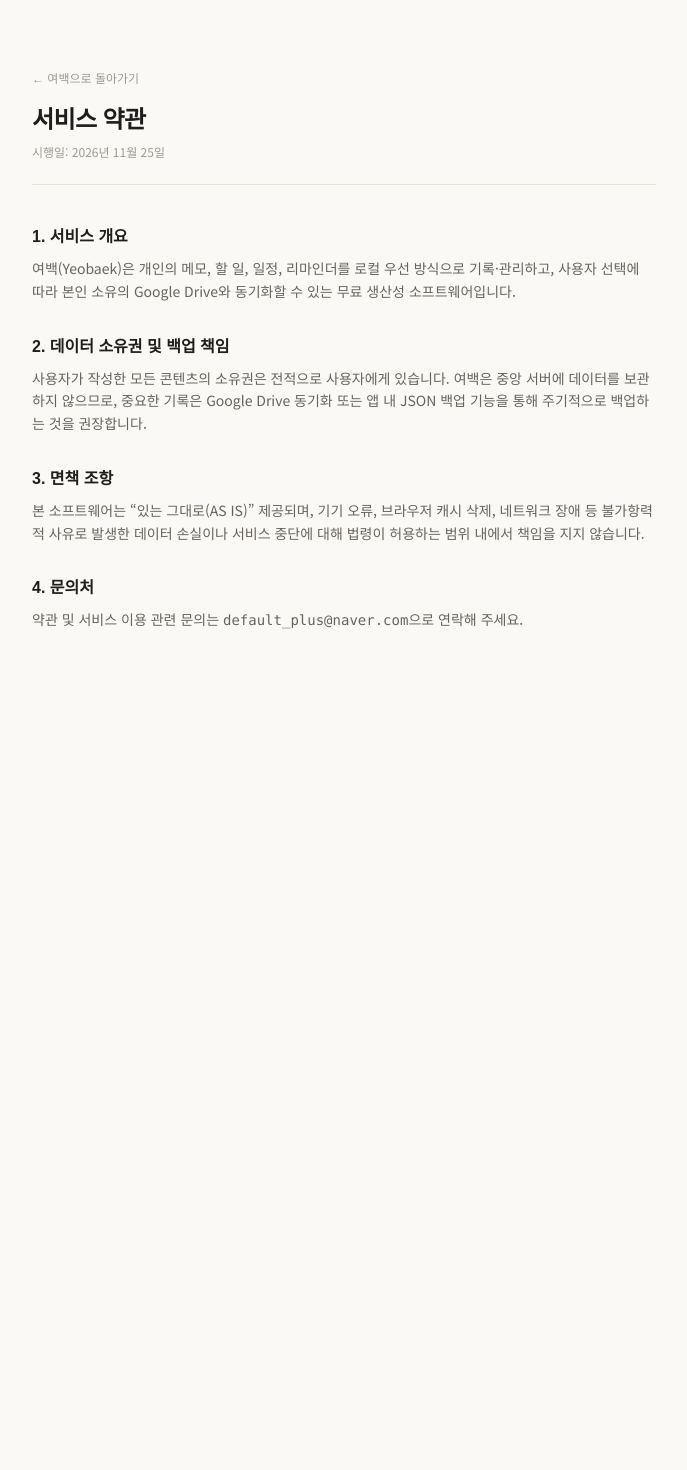
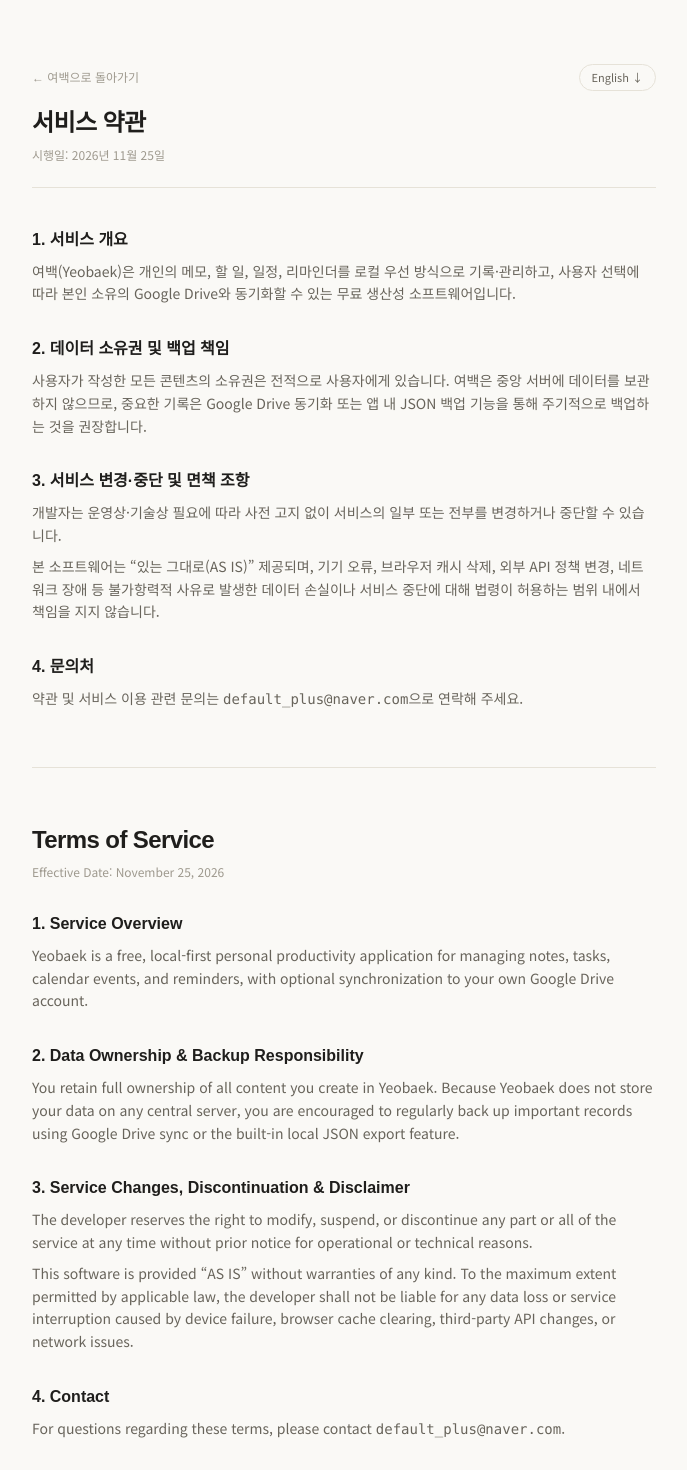
Before and after one commit to Default-Plus/yeobaek, a Next.js app: page /terms in a window 1280 px wide. Shown: the top 1470 px of the page, without its empty margins (296-983 px from the left). Before the commit the page ends 800 px from the top, so only its background shows below. Built offline with nearby package versions, Linux system fonts and the light colour scheme; a web font is replaced by a local one.

Commit message:
docs: add service discontinuation clause and English versions to Privacy & Terms pages

```diff
--- a/src/app/privacy/page.tsx
+++ b/src/app/privacy/page.tsx
@@ -2,26 +2,35 @@ import Link from 'next/link';
 import type { Metadata } from 'next';
 
 export const metadata: Metadata = {
-  title: '개인정보처리방침 — 여백 (Yeobaek)',
-  description: '여백(Yeobaek) 서비스의 개인정보처리방침',
+  title: '개인정보처리방침 / Privacy Policy — 여백 (Yeobaek)',
+  description: '여백(Yeobaek) 서비스의 개인정보처리방침 (Privacy Policy)',
 };
 
 export default function PrivacyPage() {
   return (
     <main className="mx-auto max-w-2xl px-6 py-16 text-ink">
       <div className="mb-10 border-b border-hairline pb-6">
+        <div className="flex items-center justify-between gap-4">
           <Link
             href="/"
             className="text-xs text-ink-muted transition-colors hover:text-ink"
           >
             ← 여백으로 돌아가기
           </Link>
+          <a
+            href="#english"
+            className="rounded-full border border-hairline px-3 py-1 text-[11px] text-ink-secondary transition-colors hover:border-ink-secondary hover:text-ink"
+          >
+            English ↓
+          </a>
+        </div>
         <h1 className="mt-4 font-serif text-2xl font-bold tracking-tight">
           개인정보처리방침
         </h1>
         <p className="mt-2 text-xs text-ink-muted">시행일: 2026년 11월 25일</p>
       </div>
 
+      {/* Korean Version */}
       <article className="space-y-8 text-sm leading-relaxed text-ink-secondary">
         <section className="space-y-2">
           <h2 className="font-serif text-base font-bold text-ink">1. 기본 원칙 (Local-First)</h2>
@@ -74,6 +83,86 @@ export default function PrivacyPage() {
           </p>
         </section>
       </article>
+
+      {/* English Version (for Google OAuth Verification & International Users) */}
+      <hr className="my-14 border-hairline" />
+
+      <section id="english" className="scroll-mt-10">
+        <div className="mb-8">
+          <h2 className="font-serif text-2xl font-bold tracking-tight text-ink">
+            Privacy Policy
+          </h2>
+          <p className="mt-2 text-xs text-ink-muted">Effective Date: November 25, 2026</p>
+        </div>
+
+        <article className="space-y-8 text-sm leading-relaxed text-ink-secondary">
+          <section className="space-y-2">
+            <h3 className="font-serif text-base font-bold text-ink">
+              1. Local-First Principle &amp; Zero Developer Collection
+            </h3>
+            <p>
+              Yeobaek is a local-first personal productivity application that operates without a
+              central developer backend server. All stories, notes, tasks, schedules, and reminders
+              you create are stored directly in your device&apos;s local storage (IndexedDB). We do
+              not collect, store, track, or sell your personal data on any developer-owned servers.
+            </p>
+          </section>
+
+          <section className="space-y-2">
+            <h3 className="font-serif text-base font-bold text-ink">
+              2. Google Sign-In &amp; Google Drive API Usage
+            </h3>
+            <p>
+              If you optionally connect your Google account for cross-device synchronization,
+              Yeobaek requests only the minimum required OAuth 2.0 scopes:
+            </p>
+            <ul className="list-disc space-y-1 pl-5">
+              <li>
+                <code>https://www.googleapis.com/auth/drive.appdata</code>: Used solely to read and
+                write Yeobaek&apos;s own sync JSON files inside your private hidden Google Drive{' '}
+                <code>appDataFolder</code>. Yeobaek never accesses, reads, or modifies any other
+                files in your Google Drive.
+              </li>
+              <li>
+                <code>userinfo.email</code> and <code>userinfo.profile</code>: Used solely to
+                display your signed-in account name and email inside the app&apos;s sync settings.
+              </li>
+            </ul>
+            <p>
+              Yeobaek&apos;s use and transfer to any other app of information received from Google
+              APIs will adhere to the{' '}
+              <a
+                href="https://developers.google.com/terms/api-services-user-data-policy"
+                target="_blank"
+                rel="noopener noreferrer"
+                className="underline underline-offset-2 hover:text-ink"
+              >
+                Google API Services User Data Policy
+              </a>
+              , including the Limited Use requirements.
+            </p>
+          </section>
+
+          <section className="space-y-2">
+            <h3 className="font-serif text-base font-bold text-ink">
+              3. Data Retention &amp; Revocation
+            </h3>
+            <p>
+              You retain full ownership and control of your data. You may sign out of Google Drive
+              sync at any time inside Yeobaek, clear local browser/app data on your device, or
+              revoke Yeobaek&apos;s access directly from your Google Account security settings.
+            </p>
+          </section>
+
+          <section className="space-y-2">
+            <h3 className="font-serif text-base font-bold text-ink">4. Contact</h3>
+            <p>
+              For privacy-related questions or requests, please contact{' '}
+              <code>default_plus@naver.com</code>.
+            </p>
+          </section>
+        </article>
+      </section>
     </main>
   );
 }
--- a/src/app/terms/page.tsx
+++ b/src/app/terms/page.tsx
@@ -2,24 +2,33 @@ import Link from 'next/link';
 import type { Metadata } from 'next';
 
 export const metadata: Metadata = {
-  title: '서비스 약관 — 여백 (Yeobaek)',
-  description: '여백(Yeobaek) 서비스 이용 약관',
+  title: '서비스 약관 / Terms of Service — 여백 (Yeobaek)',
+  description: '여백(Yeobaek) 서비스 이용 약관 (Terms of Service)',
 };
 
 export default function TermsPage() {
   return (
     <main className="mx-auto max-w-2xl px-6 py-16 text-ink">
       <div className="mb-10 border-b border-hairline pb-6">
+        <div className="flex items-center justify-between gap-4">
           <Link
             href="/"
             className="text-xs text-ink-muted transition-colors hover:text-ink"
           >
             ← 여백으로 돌아가기
           </Link>
+          <a
+            href="#english"
+            className="rounded-full border border-hairline px-3 py-1 text-[11px] text-ink-secondary transition-colors hover:border-ink-secondary hover:text-ink"
+          >
+            English ↓
+          </a>
+        </div>
         <h1 className="mt-4 font-serif text-2xl font-bold tracking-tight">서비스 약관</h1>
         <p className="mt-2 text-xs text-ink-muted">시행일: 2026년 11월 25일</p>
       </div>
 
+      {/* Korean Version */}
       <article className="space-y-8 text-sm leading-relaxed text-ink-secondary">
         <section className="space-y-2">
           <h2 className="font-serif text-base font-bold text-ink">1. 서비스 개요</h2>
@@ -39,11 +48,17 @@ export default function TermsPage() {
         </section>
 
         <section className="space-y-2">
-          <h2 className="font-serif text-base font-bold text-ink">3. 면책 조항</h2>
+          <h2 className="font-serif text-base font-bold text-ink">
+            3. 서비스 변경·중단 및 면책 조항
+          </h2>
+          <p>
+            개발자는 운영상·기술상 필요에 따라 사전 고지 없이 서비스의 일부 또는 전부를 변경하거나
+            중단할 수 있습니다.
+          </p>
           <p>
             본 소프트웨어는 &ldquo;있는 그대로(AS IS)&rdquo; 제공되며, 기기 오류, 브라우저 캐시 삭제,
-            네트워크 장애 등 불가항력적 사유로 발생한 데이터 손실이나 서비스 중단에 대해 법령이 허용하는
-            범위 내에서 책임을 지지 않습니다.
+            외부 API 정책 변경, 네트워크 장애 등 불가항력적 사유로 발생한 데이터 손실이나 서비스
+            중단에 대해 법령이 허용하는 범위 내에서 책임을 지지 않습니다.
           </p>
         </section>
 
@@ -54,6 +69,64 @@ export default function TermsPage() {
           </p>
         </section>
       </article>
+
+      {/* English Version */}
+      <hr className="my-14 border-hairline" />
+
+      <section id="english" className="scroll-mt-10">
+        <div className="mb-8">
+          <h2 className="font-serif text-2xl font-bold tracking-tight text-ink">
+            Terms of Service
+          </h2>
+          <p className="mt-2 text-xs text-ink-muted">Effective Date: November 25, 2026</p>
+        </div>
+
+        <article className="space-y-8 text-sm leading-relaxed text-ink-secondary">
+          <section className="space-y-2">
+            <h3 className="font-serif text-base font-bold text-ink">1. Service Overview</h3>
+            <p>
+              Yeobaek is a free, local-first personal productivity application for managing notes,
+              tasks, calendar events, and reminders, with optional synchronization to your own
+              Google Drive account.
+            </p>
+          </section>
+
+          <section className="space-y-2">
+            <h3 className="font-serif text-base font-bold text-ink">
+              2. Data Ownership &amp; Backup Responsibility
+            </h3>
+            <p>
+              You retain full ownership of all content you create in Yeobaek. Because Yeobaek does
+              not store your data on any central server, you are encouraged to regularly back up
+              important records using Google Drive sync or the built-in local JSON export feature.
+            </p>
+          </section>
+
+          <section className="space-y-2">
+            <h3 className="font-serif text-base font-bold text-ink">
+              3. Service Changes, Discontinuation &amp; Disclaimer
+            </h3>
+            <p>
+              The developer reserves the right to modify, suspend, or discontinue any part or all of
+              the service at any time without prior notice for operational or technical reasons.
+            </p>
+            <p>
+              This software is provided &ldquo;AS IS&rdquo; without warranties of any kind. To the
+              maximum extent permitted by applicable law, the developer shall not be liable for any
+              data loss or service interruption caused by device failure, browser cache clearing,
+              third-party API changes, or network issues.
+            </p>
+          </section>
+
+          <section className="space-y-2">
+            <h3 className="font-serif text-base font-bold text-ink">4. Contact</h3>
+            <p>
+              For questions regarding these terms, please contact{' '}
+              <code>default_plus@naver.com</code>.
+            </p>
+          </section>
+        </article>
+      </section>
     </main>
   );
 }
```
Lines whose indentation alone changed are shown as unchanged.
